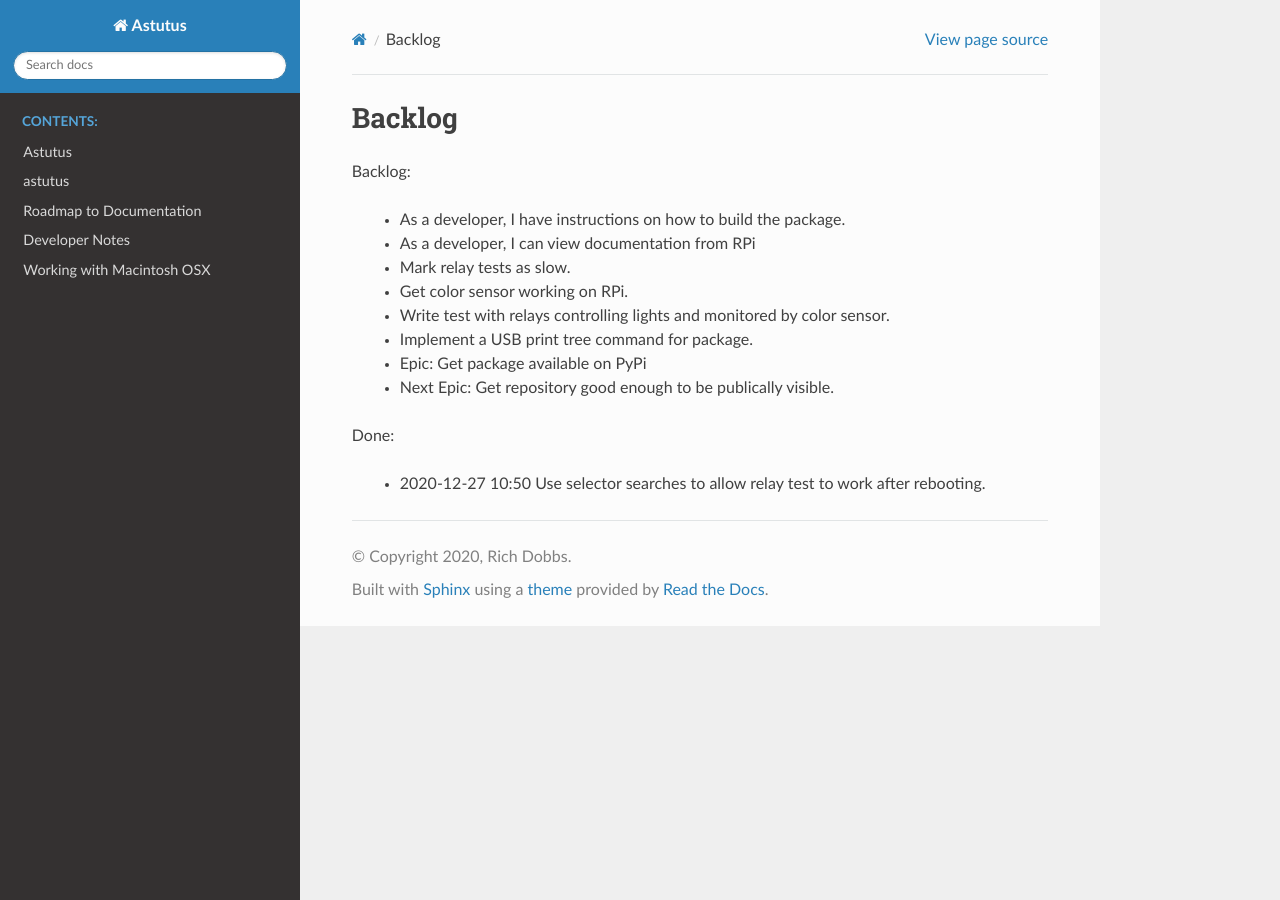
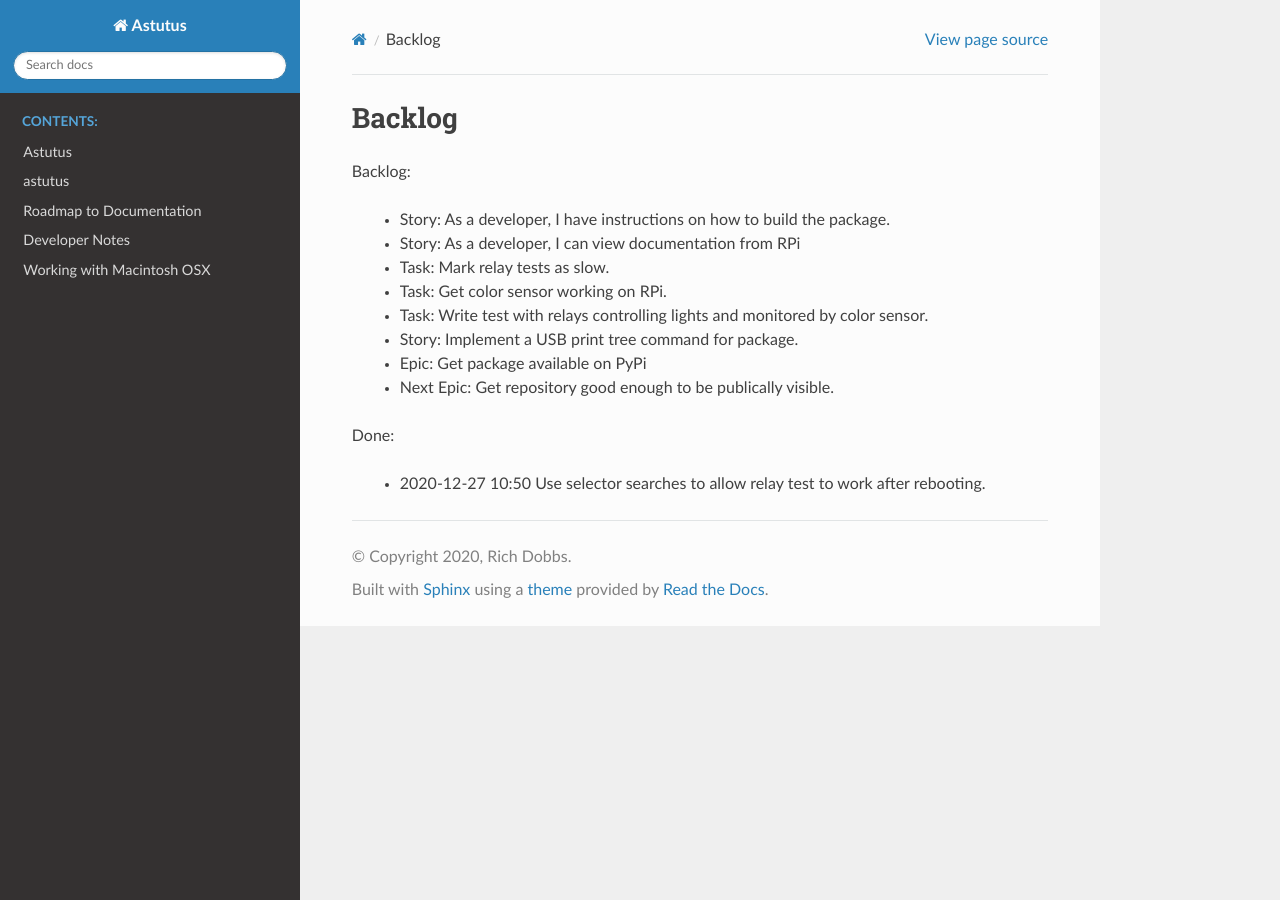
Before and after one commit to rich-dobbs-13440/astutus, a Sphinx documentation site: the page built from docs/source/backlog.rst, in a window 1280 px wide. Built offline with Sphinx 7.4.7 and the Read the Docs theme 2.0.0, drawn with Linux system fonts in a browser that asks for light colours.

Commit message:
Slight backlog refinement

```diff
--- a/docs/source/backlog.rst
+++ b/docs/source/backlog.rst
@@ -3,12 +3,12 @@ Backlog
 
 Backlog:
 
-    * As a developer, I have instructions on how to build the package.
-    * As a developer, I can view documentation from RPi
-    * Mark relay tests as slow.
-    * Get color sensor working on RPi.
-    * Write test with relays controlling lights and monitored by color sensor.
-    * Implement a USB print tree command for package.
+    * Story: As a developer, I have instructions on how to build the package.
+    * Story: As a developer, I can view documentation from RPi
+    * Task: Mark relay tests as slow.
+    * Task: Get color sensor working on RPi.
+    * Task: Write test with relays controlling lights and monitored by color sensor.
+    * Story: Implement a USB print tree command for package.
     * Epic: Get package available on PyPi
     * Next Epic: Get repository good enough to be publically visible.
 
```
